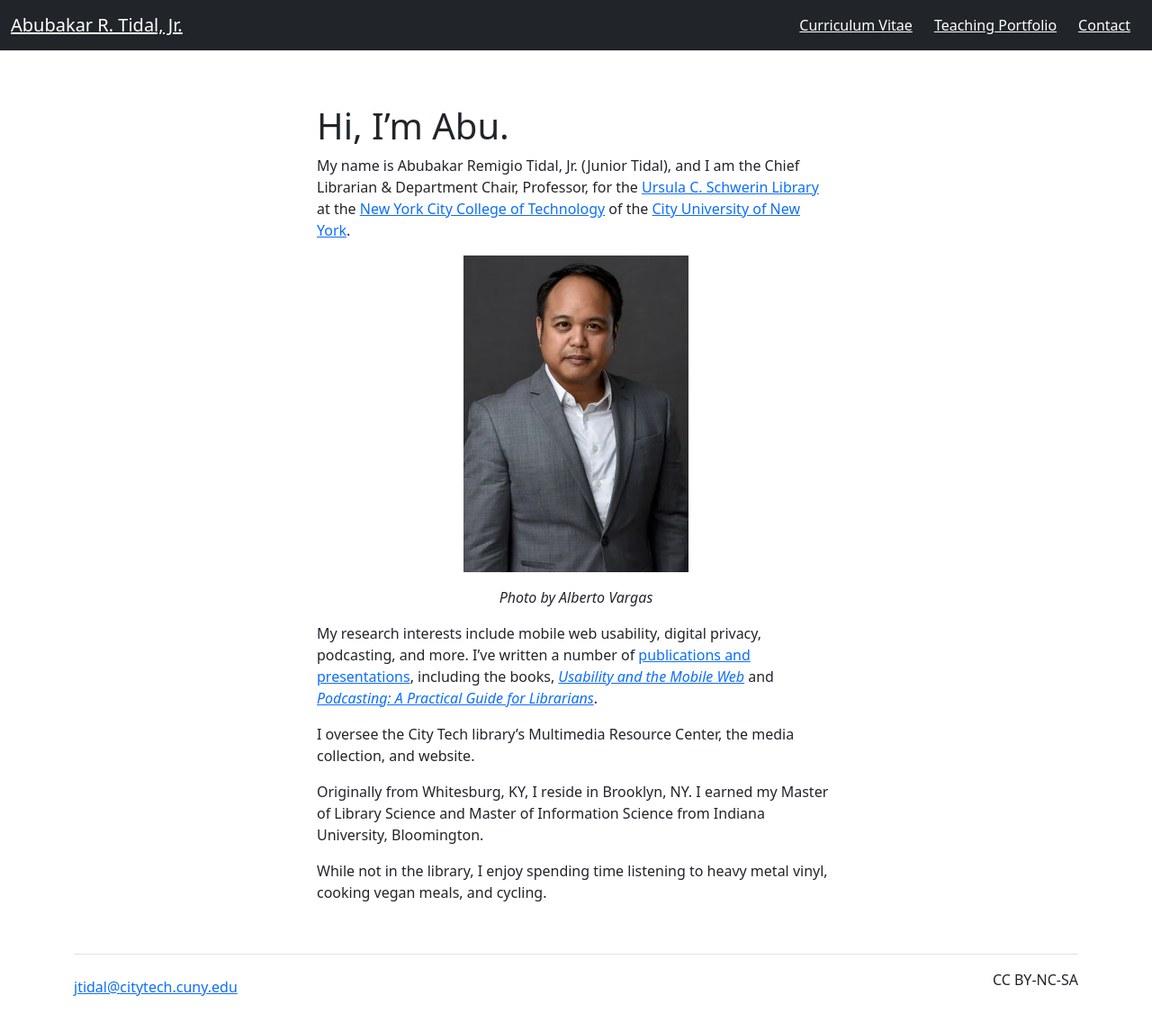
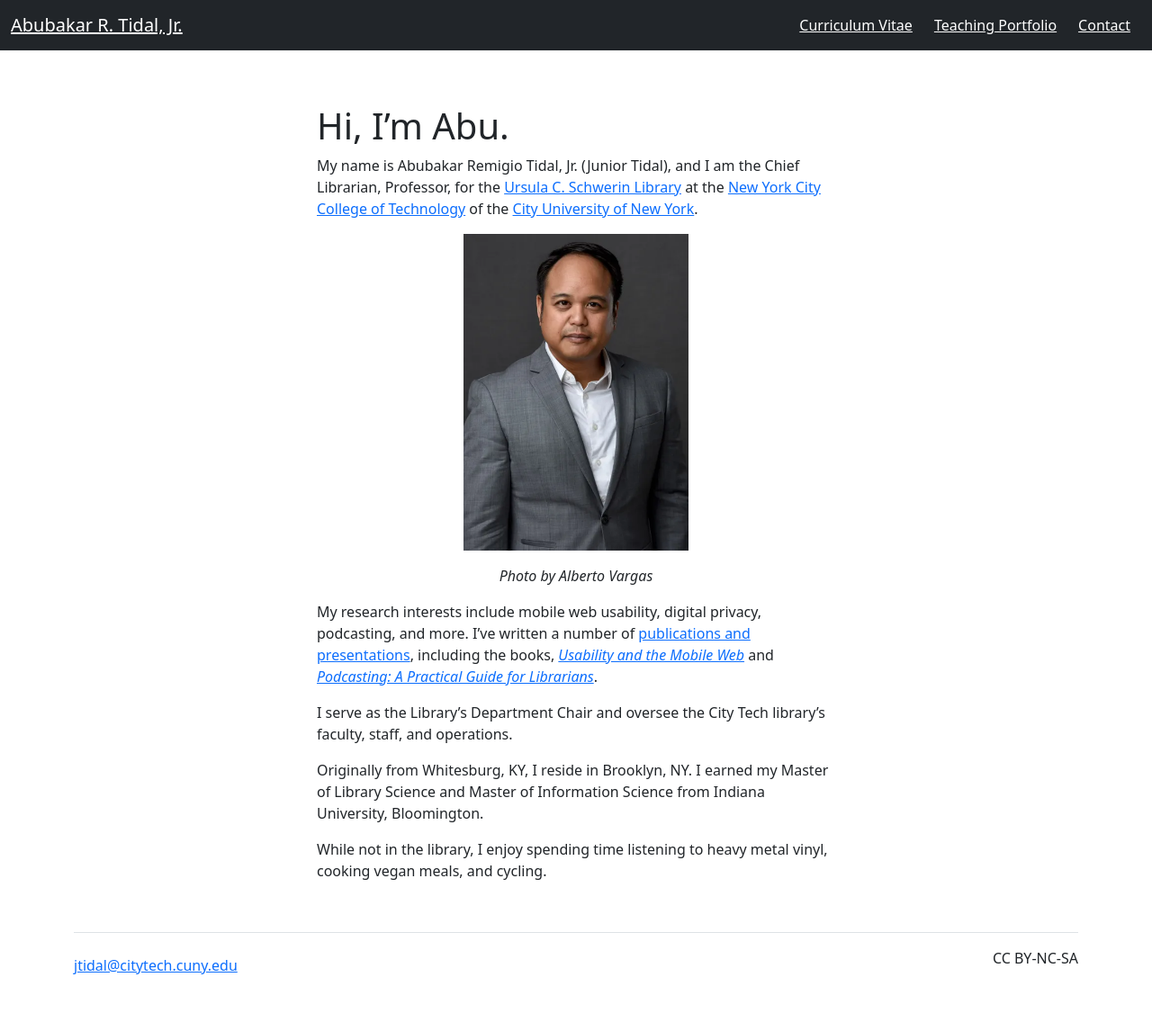
Before and after one commit to KentuckyFriedTofu/KentuckyFriedTofu.github.io, a Jekyll site: the page built from index.md, in a window 1280 px wide and 1157 px high. Shown: the top 1146 px of the window at 90% size. Built offline with Jekyll 4.4.1, drawn with Linux system fonts in a browser that asks for light colours.

Commit message:
Update index.md

```diff
--- a/index.md
+++ b/index.md
@@ -14,7 +14,7 @@ My name is Abubakar Remigio Tidal, Jr. (Junior Tidal), and I am the Chief Librar
 
 My research interests include mobile web usability, digital privacy, podcasting, and more. I've written a number of [publications and presentations](cv.html), including the books, [*Usability and the Mobile Web*](http://www.worldcat.org/oclc/937668047) and [*Podcasting: A Practical Guide for Librarians*](http://www.worldcat.org/oclc/1259038141).
 
-I oversee the City Tech library's Multimedia Resource Center, the media collection, and website.
+I serve as the Library's Department Chair and oversee the City Tech library's faculty, staff, and operations.
 
 Originally from Whitesburg, KY, I reside in Brooklyn, NY. I earned my Master of Library Science and Master of Information Science from Indiana University, Bloomington.
 
```
Also changed, not shown: other parts of index.md (+1 -1 lines).
